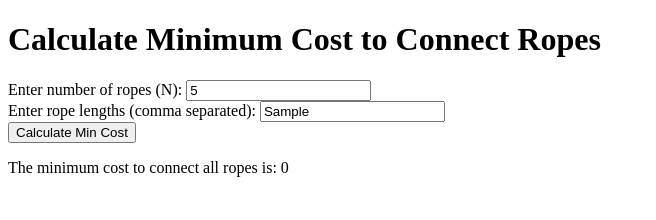
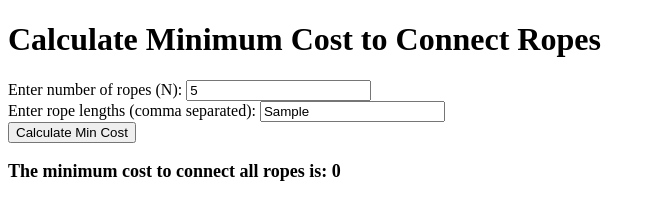
Before and after one commit to acciojob/Min-Cost-Ropes-gauravjoshi34, a website: page main.html in a window 1280 px wide. Both pictures are taken after typing "5", "Sample" into the empty fields and a click on the button "Calculate Min Cost". Shown: the whole page, without its empty margins (0-656 px from the left). Drawn offline with Linux system fonts and the light colour scheme.

Commit message:
created a submission

```diff
--- a/main.html
+++ b/main.html
@@ -23,8 +23,8 @@
 
         <button onclick="calculateCost()">Calculate Min Cost</button>
 
-        <!-- Display result -->
-        <p id="result"></p>
+        <!-- Display result directly on the screen -->
+        <p id="result" style="font-size: 18px; font-weight: bold;"></p>
     </div>
 
     <!-- Link to JavaScript -->
--- a/script.js
+++ b/script.js
@@ -1,13 +1,13 @@
-// Function to calculate the minimum cost to connect ropes
+// Min cost function to calculate the minimum cost to connect ropes
 function mincost(arr) {
     if (arr.length < 1) {
         return 0;
     }
 
     let totalcost = 0;
-    arr.sort((a, b) => a - b);
+    arr.sort((a, b) => a - b);  // Sort in ascending order
 
-    // While there is more than one rope
+    // While there is more than one rope, combine the two smallest
     while (arr.length > 1) {
         let firstrope = arr.shift();  // Get the smallest rope
         let secondrope = arr.shift(); // Get the second smallest rope
@@ -22,11 +22,11 @@ function mincost(arr) {
     return totalcost;  // Return the total cost
 }
 
-// Function to trigger the calculation and show the result
+// Function to trigger the calculation and display the result on the same screen
 function calculateCost() {
     const input = document.getElementById("ropeLengths").value;  // Get input value
     if (input.trim() === "") {
-        alert("Please enter some rope lengths.");
+        document.getElementById("result").textContent = "Please enter valid rope lengths.";
         return;
     }
 
@@ -36,6 +36,6 @@ function calculateCost() {
     // Call the mincost function to calculate the total cost
     let result = mincost(arr);
 
-    // Display the result
+    // Display the result directly on the page
     document.getElementById("result").textContent = "The minimum cost to connect all ropes is: " + result;
 }
```
